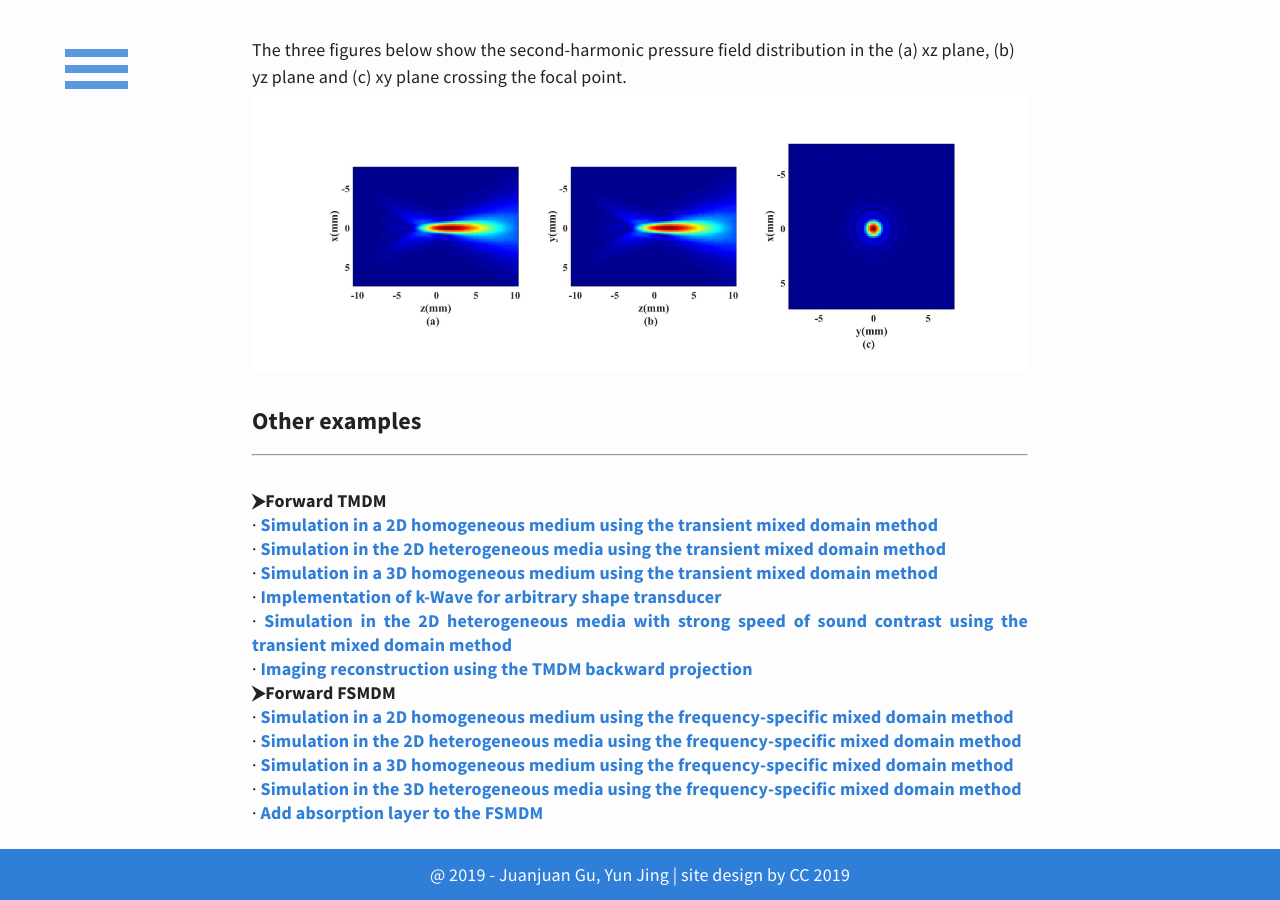
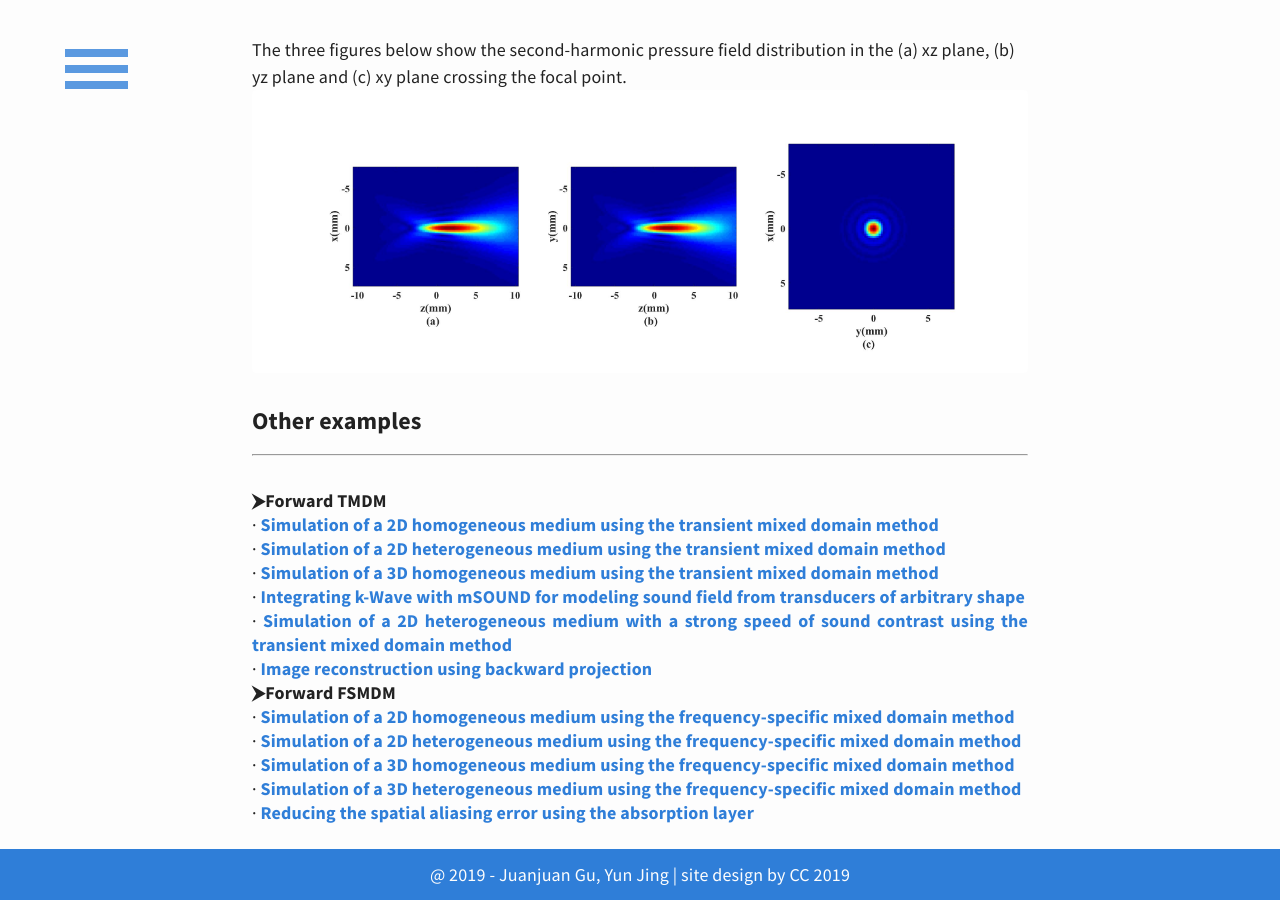
Before and after one commit to m-SOUND/mSOUND, a Jekyll site: the page built from _posts/2019-02-20-FSMDM_3D_homogeneous.html, in a window 1280 px wide and 900 px high, scrolled down 2396 px. Built offline with Jekyll 4.4.1, drawn with Linux system fonts in a browser that asks for light colours; some of the changed text lies outside the part shown.

Commit message:
Update 2019-02-20-FSMDM_3D_homogeneous.html

```diff
--- a/_posts/2019-02-20-FSMDM_3D_homogeneous.html
+++ b/_posts/2019-02-20-FSMDM_3D_homogeneous.html
@@ -18,7 +18,7 @@
  <br>
  This simulation setup is based on the
    <a href="https://m-sound.github.io/mSOUND/TMDM_3D_homogeneous">
-    Simulation in a 3D homogeneous medium using the transient mixed domain method</a>.
+    Simulation of a 3D homogeneous medium using the transient mixed domain method</a>.
   The phase delay for each element in the transducer are the same in the two cases.
   We first need to define the temporal and spatial computational domain in 3D forward simulations. In FSMDM,
   time step and temporal domain size are set to 0.
@@ -100,29 +100,30 @@
 <h6>Other examples</h6>
 <hr>
 <p>
-<br><h7 style='font-weight:bold;'>&#11166;Forward TMDM</h7>
+ <br> <h7 style='font-weight:bold;'>&#11166;Forward TMDM</h7>
  <br>&middot;<a href="https://m-sound.github.io/mSOUND/TMDM_2D_homogeneous">
-    Simulation in a 2D homogeneous medium using the transient mixed domain method</a>
+    Simulation of a 2D homogeneous medium using the transient mixed domain method</a>
  <br>&middot;<a href="https://m-sound.github.io/mSOUND/TMDM_2D_heterogeneous">
-    Simulation in the 2D heterogeneous media using the transient mixed domain method</a>
+    Simulation of a 2D heterogeneous medium using the transient mixed domain method</a>
 <br>&middot;<a href="https://m-sound.github.io/mSOUND/TMDM_3D_homogeneous">
-    Simulation in a 3D homogeneous medium using the transient mixed domain method</a>
-<br>&middot;<a href="https://m-sound.github.io/mSOUND/combine-k-Wave-TMDM">
-    Implementation of k-Wave for arbitrary shape transducer</a>
+    Simulation of a 3D homogeneous medium using the transient mixed domain method</a>
+ <br>&middot;<a href="https://m-sound.github.io/mSOUND/combine-k-Wave-TMDM">
+    Integrating k-Wave with mSOUND for modeling sound field from transducers of arbitrary shape</a>
 <br>&middot;<a href="https://m-sound.github.io/mSOUND/TMDM-2D-strong-speed-of-sound-contrast">
-    Simulation in the 2D heterogeneous media with strong speed of sound contrast using the transient mixed domain method</a>
- <br>&middot;<a href="https://m-sound.github.io/mSOUND/Backward_TMDM">
-    Imaging reconstruction using the TMDM backward projection</a>
+    Simulation of a 2D heterogeneous medium with a strong speed of sound contrast using the transient mixed domain method</a>
+<br>&middot;<a href="https://m-sound.github.io/mSOUND/Backward_TMDM">
+    Image reconstruction using backward projection</a>
 
-<br><h7 style='font-weight:bold;'>&#11166;Forward FSMDM</h7>
+
+  <br><h7 style='font-weight:bold;'>&#11166;Forward FSMDM</h7>
 <br>&middot;<a href="https://m-sound.github.io/mSOUND/FSMDM_2D_homogeneous">
-    Simulation in a 2D homogeneous medium using the frequency-specific mixed domain method</a>
+    Simulation of a 2D homogeneous medium using the frequency-specific mixed domain method</a>
 <br>&middot;<a href="https://m-sound.github.io/mSOUND/FSMDM_2D_heterogeneous">
-    Simulation in the 2D heterogeneous media using the frequency-specific mixed domain method</a>
+    Simulation of a 2D heterogeneous medium using the frequency-specific mixed domain method</a>
 <br>&middot;<a href="https://m-sound.github.io/mSOUND/FSMDM_3D_homogeneous">
-    Simulation in a 3D homogeneous medium using the frequency-specific mixed domain method</a>
+    Simulation of a 3D homogeneous medium using the frequency-specific mixed domain method</a>
 <br>&middot;<a href="https://m-sound.github.io/mSOUND/FSMDM-3D_heterogeneous">
-    Simulation in the 3D heterogeneous media using the frequency-specific mixed domain method</a>
-<br>&middot;<a href="https://m-sound.github.io/mSOUND/2D_absorption">
-    Add absorption layer to the FSMDM</a>
+    Simulation of a 3D heterogeneous medium using the frequency-specific mixed domain method</a>
+ <br>&middot;<a href="https://m-sound.github.io/mSOUND/2D_absorption">
+    Reducing the spatial aliasing error using the absorption layer</a>
 </p>
```
